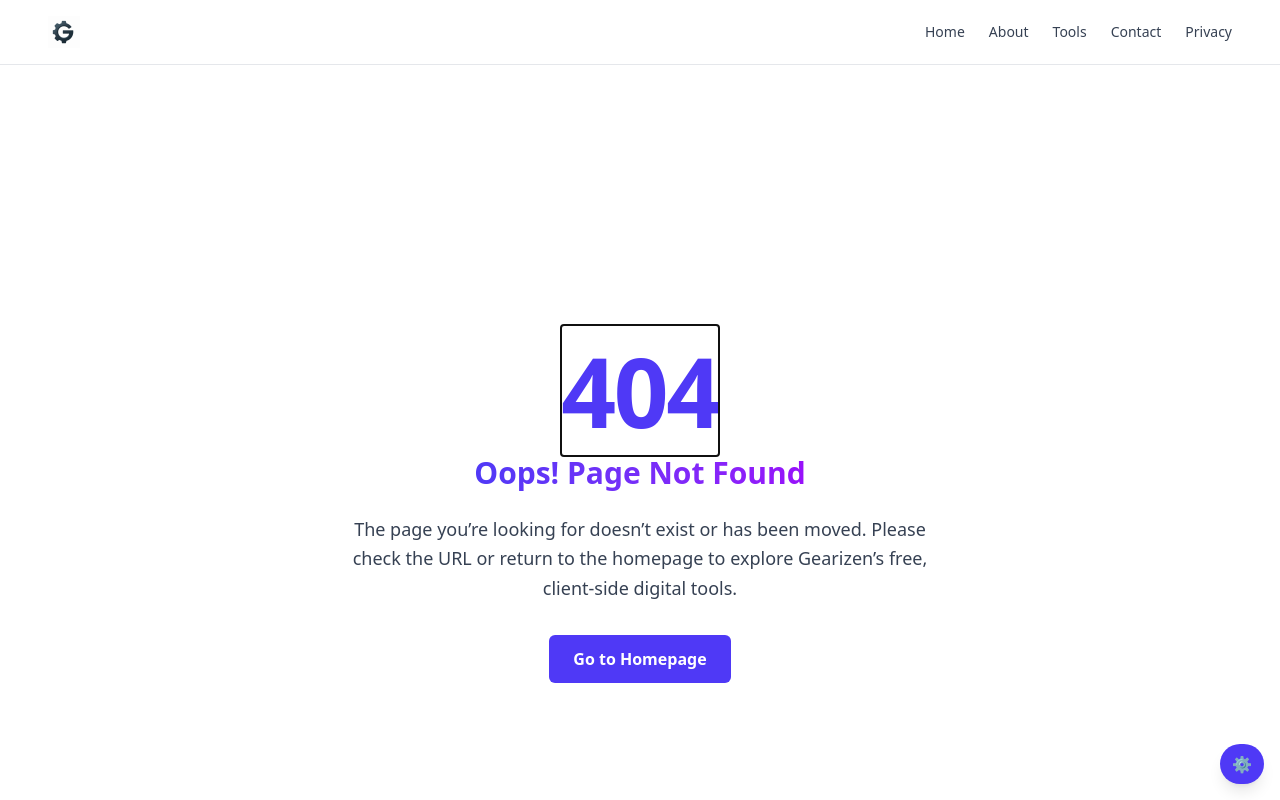
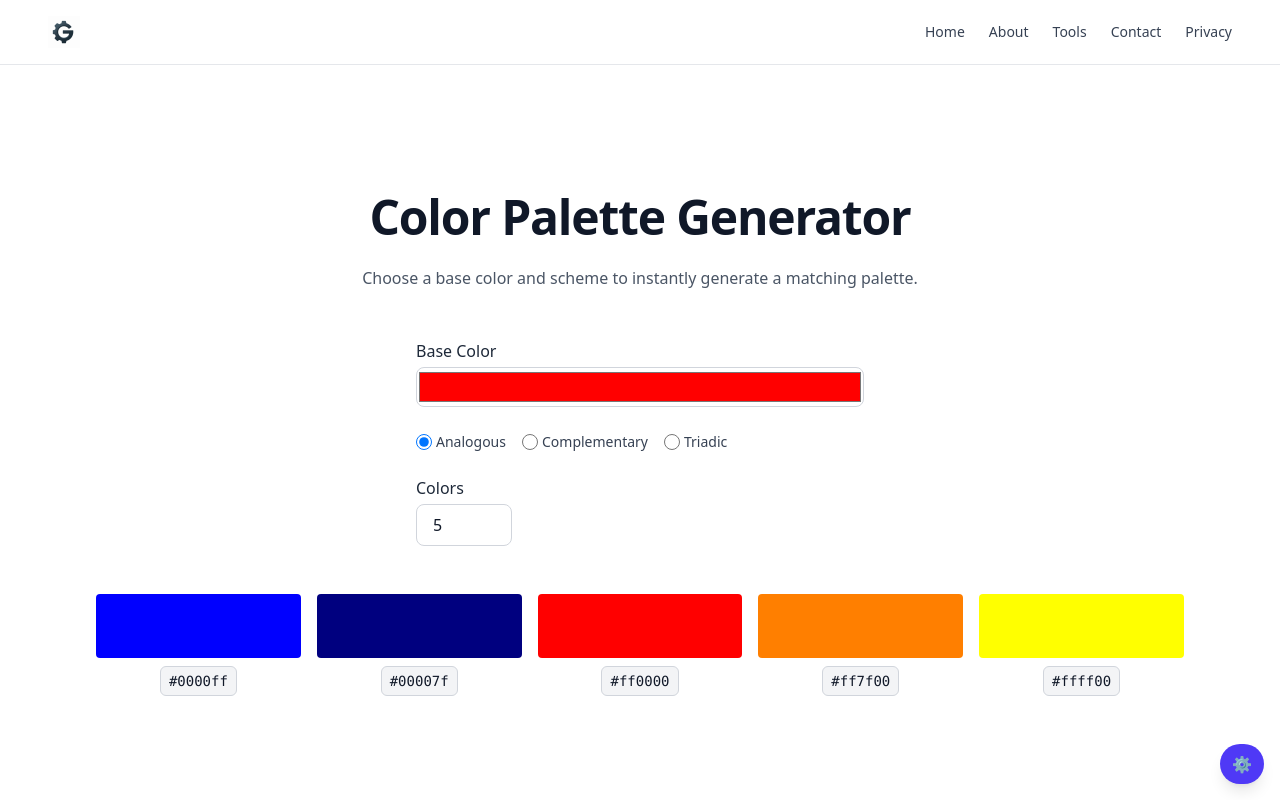
Before and after one commit to tahir-ozcan/gearizen, a Next.js app: page /tools/color-palette-generator in a window 1280 px wide. Before the commit this address had no page. Shown: the top 800 px of the page. Built offline with nearby package versions, Linux system fonts and the light colour scheme.

Commit message:
Add Color Palette Generator tool

```diff
--- /dev/null
+++ b/app/tools/color-palette-generator/color-palette-generator-client.tsx
@@ -0,0 +1,116 @@
+"use client";
+import { useState, ChangeEvent, useEffect } from 'react';
+import Input from '@/components/Input';
+import { generatePalette, PaletteScheme } from '@/lib/color-palette';
+
+export default function ColorPaletteGeneratorClient() {
+  const [color, setColor] = useState('#ff0000');
+  const [scheme, setScheme] = useState<PaletteScheme>('analogous');
+  const [count, setCount] = useState(5);
+  const [palette, setPalette] = useState<string[]>(generatePalette('#ff0000'));
+
+  useEffect(() => {
+    try {
+      setPalette(generatePalette(color, scheme, count));
+    } catch {
+      setPalette([]);
+    }
+  }, [color, scheme, count]);
+
+  const handleColor = (e: ChangeEvent<HTMLInputElement>) => {
+    setColor(e.target.value);
+  };
+
+  return (
+    <section
+      id="color-palette-generator"
+      aria-labelledby="color-palette-generator-heading"
+      className="container-responsive py-20 text-gray-900 antialiased selection:bg-indigo-200 selection:text-indigo-900"
+    >
+      <h1
+        id="color-palette-generator-heading"
+        className="text-4xl sm:text-5xl font-extrabold text-center mb-6 tracking-tight"
+      >
+        Color Palette Generator
+      </h1>
+      <p className="text-center text-gray-600 mb-12 max-w-2xl mx-auto leading-relaxed">
+        Choose a base color and scheme to instantly generate a matching palette.
+      </p>
+      <div className="max-w-md mx-auto space-y-6">
+        <div>
+          <label htmlFor="base-color" className="block mb-1 font-medium text-gray-800">
+            Base Color
+          </label>
+          <Input id="base-color" type="color" value={color} onChange={handleColor} className="h-10 p-0" />
+        </div>
+        <div className="flex items-center space-x-4">
+          <label className="flex items-center space-x-1">
+            <input
+              type="radio"
+              name="scheme"
+              value="analogous"
+              checked={scheme === 'analogous'}
+              onChange={() => setScheme('analogous')}
+              className="h-4 w-4 text-indigo-600 border-gray-300 focus:ring-indigo-500"
+            />
+            <span className="text-sm text-gray-700">Analogous</span>
+          </label>
+          <label className="flex items-center space-x-1">
+            <input
+              type="radio"
+              name="scheme"
+              value="complementary"
+              checked={scheme === 'complementary'}
+              onChange={() => setScheme('complementary')}
+              className="h-4 w-4 text-indigo-600 border-gray-300 focus:ring-indigo-500"
+            />
+            <span className="text-sm text-gray-700">Complementary</span>
+          </label>
+          <label className="flex items-center space-x-1">
+            <input
+              type="radio"
+              name="scheme"
+              value="triadic"
+              checked={scheme === 'triadic'}
+              onChange={() => setScheme('triadic')}
+              className="h-4 w-4 text-indigo-600 border-gray-300 focus:ring-indigo-500"
+            />
+            <span className="text-sm text-gray-700">Triadic</span>
+          </label>
+        </div>
+        {scheme === 'analogous' && (
+          <div>
+            <label htmlFor="count" className="block mb-1 font-medium text-gray-800">
+              Colors
+            </label>
+            <Input
+              id="count"
+              type="number"
+              min={3}
+              max={9}
+              value={count}
+              onChange={(e) => setCount(Number(e.target.value))}
+              className="w-24"
+            />
+          </div>
+        )}
+      </div>
+      {palette.length > 0 && (
+        <ul className="mt-12 grid gap-4 grid-cols-2 sm:grid-cols-3 md:grid-cols-5">
+          {palette.map((hex) => (
+            <li key={hex} className="text-center space-y-2">
+              <div className="h-16 rounded" style={{ backgroundColor: hex }} />
+              <button
+                type="button"
+                onClick={() => navigator.clipboard.writeText(hex)}
+                className="text-sm font-mono px-2 py-1 bg-gray-100 border border-gray-300 rounded-md hover:bg-gray-200"
+              >
+                {hex}
+              </button>
+            </li>
+          ))}
+        </ul>
+      )}
+    </section>
+  );
+}
--- /dev/null
+++ b/app/tools/color-palette-generator/page.tsx
@@ -0,0 +1,43 @@
+import type { Metadata } from 'next';
+import ColorPaletteGeneratorClient from './color-palette-generator-client';
+import BreadcrumbJsonLd from '@/app/components/BreadcrumbJsonLd';
+
+export const metadata: Metadata = {
+  metadataBase: new URL('https://gearizen.com'),
+  title: 'Color Palette Generator',
+  description: 'Create harmonious color palettes from any base color directly in your browser.',
+  keywords: ['color palette', 'palette generator', 'color scheme', 'design tool', 'Gearizen tools'],
+  authors: [{ name: 'Gearizen Team', url: 'https://gearizen.com/about' }],
+  robots: { index: true, follow: true },
+  alternates: { canonical: 'https://gearizen.com/tools/color-palette-generator' },
+  openGraph: {
+    title: 'Color Palette Generator | Gearizen',
+    description: 'Build complementary or triadic color schemes offline with Gearizen.',
+    url: 'https://gearizen.com/tools/color-palette-generator',
+    siteName: 'Gearizen',
+    locale: 'en_US',
+    type: 'website',
+    images: [
+      { url: '/og-placeholder.svg', width: 1200, height: 630, alt: 'Gearizen Color Palette Generator' },
+    ],
+  },
+  twitter: {
+    card: 'summary_large_image',
+    title: 'Color Palette Generator | Gearizen',
+    description: 'Generate beautiful color palettes with no server needed.',
+    creator: '@gearizen',
+    images: ['/og-placeholder.svg'],
+  },
+};
+
+export default function ColorPaletteGeneratorPage() {
+  return (
+    <>
+      <BreadcrumbJsonLd
+        pageTitle="Color Palette Generator"
+        pageUrl="https://gearizen.com/tools/color-palette-generator"
+      />
+      <ColorPaletteGeneratorClient />
+    </>
+  );
+}
--- a/app/tools/tools-client.tsx
+++ b/app/tools/tools-client.tsx
@@ -94,6 +94,12 @@ const tools: Tool[] = [
     Icon: Palette,
     title: "Color Converter",
     description: "Convert colors between HEX, RGB and HSL with preview.",
+  },
+  {
+    href: "/tools/color-palette-generator",
+    Icon: Palette,
+    title: "Color Palette Generator",
+    description: "Create harmonious color schemes from any base color.",
   },
   {
     href: "/tools/base64-encoder-decoder",
--- /dev/null
+++ b/lib/color-palette.ts
@@ -0,0 +1,33 @@
+import { hexToRgb, rgbToHex, rgbToHsl, hslToRgb } from './color-conversion';
+
+export type PaletteScheme = 'analogous' | 'complementary' | 'triadic';
+
+/**
+ * Generate a simple color palette from a base HEX color.
+ * @param base - Hex color string like `#ff0000`.
+ * @param scheme - Palette type to create.
+ * @param count - Number of colors for analogous palettes.
+ */
+export function generatePalette(
+  base: string,
+  scheme: PaletteScheme = 'analogous',
+  count = 5,
+): string[] {
+  const rgb = hexToRgb(base);
+  if (!rgb) throw new Error('Invalid hex color');
+  const { h, s, l } = rgbToHsl(rgb);
+  const wrap = (val: number) => ((val % 360) + 360) % 360;
+  const toHex = (hue: number) => rgbToHex(hslToRgb({ h: wrap(hue), s, l }));
+
+  switch (scheme) {
+    case 'complementary':
+      return [base, toHex(h + 180)];
+    case 'triadic':
+      return [base, toHex(h + 120), toHex(h + 240)];
+    default: {
+      const half = Math.floor(count / 2);
+      const step = 30;
+      return Array.from({ length: count }, (_, i) => toHex(h + (i - half) * step));
+    }
+  }
+}
```
Also changed, not shown: 1 other file (tests, documents, lock files or other folders).
